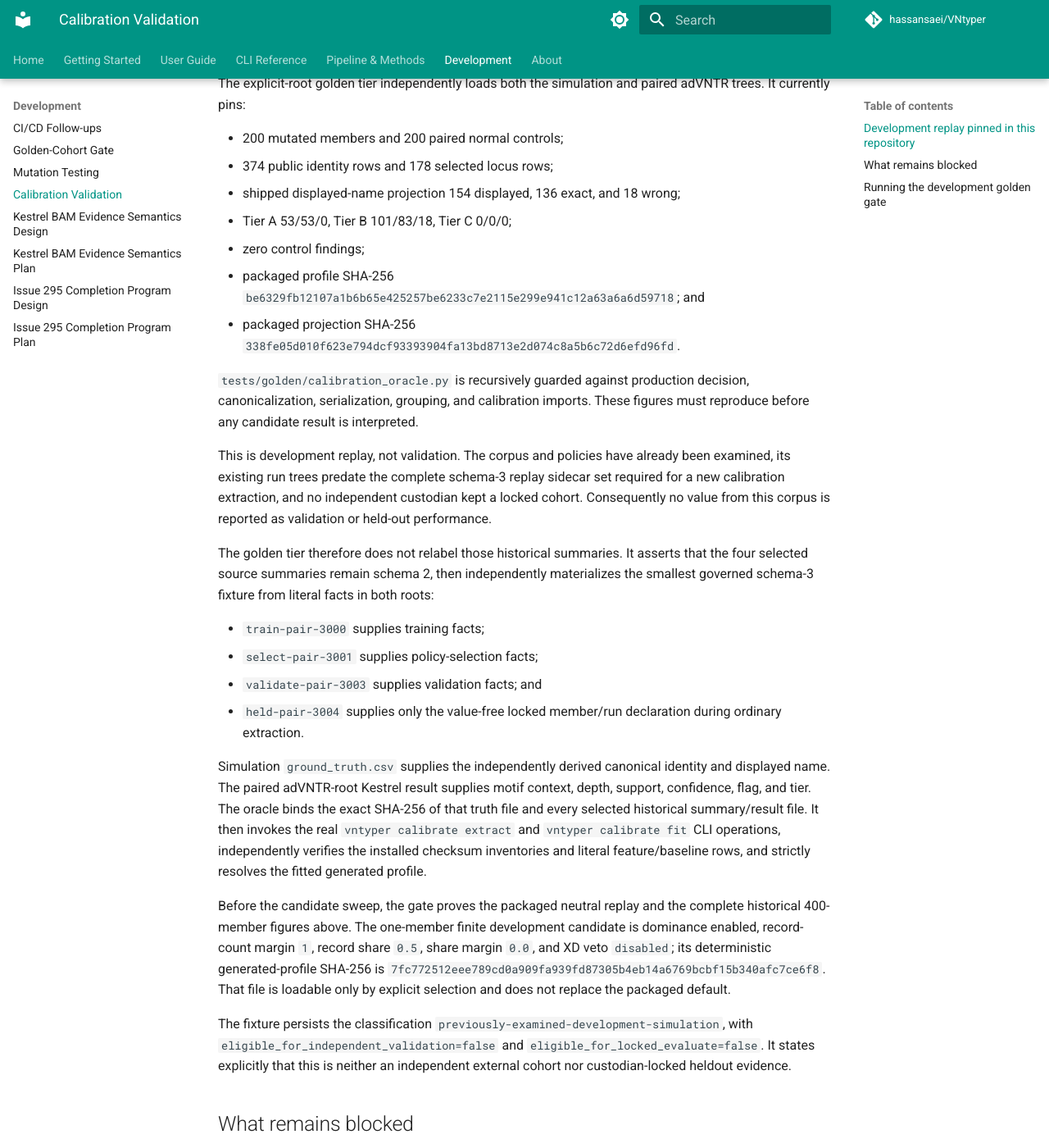
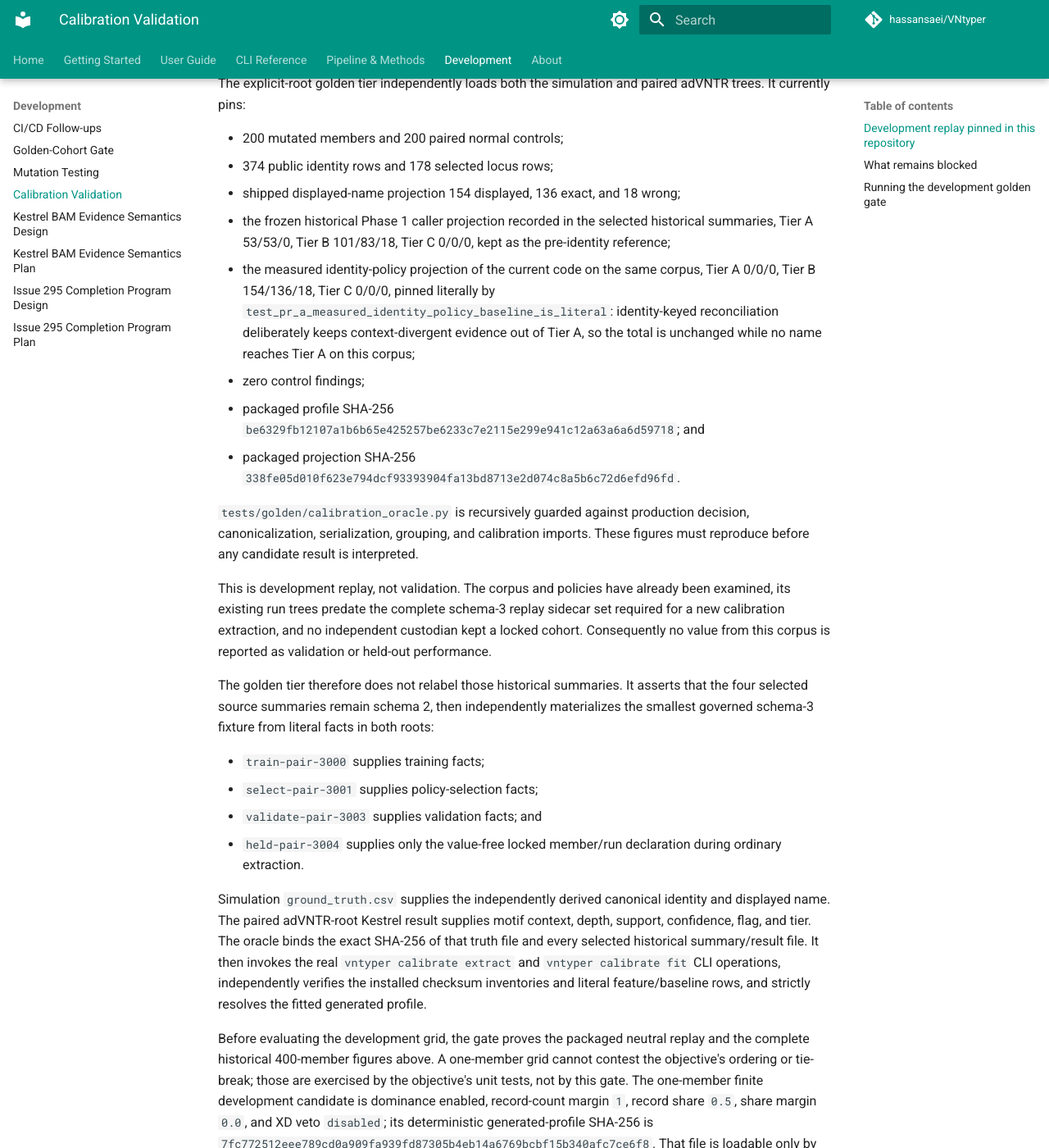
Before and after one commit to hassansaei/VNtyper, an MkDocs documentation site: the page built from docs/development/calibration-validation.md, in a window 1280 px wide and 1400 px high, scrolled down 388 px. Shown: the whole window at 82% size. Built offline with MkDocs 1.6.1 and Material for MkDocs 9.7.7, drawn with Linux system fonts in a browser that asks for light colours; comment, search, counter and statistics services are not loaded.

Commit message:
docs(calibration): address final review findings
Register the golden marker on one line so its wrapped description no
longer registers two nonsense marker names. State in the calibrate CLI
page that the calibration candidate universe is decided by the verified
run-local profile snapshot, never by the recorded profile kind, summary
fields, or paths; that the custody operation lock is an advisory POSIX
flock with no multi-host or portability guarantee; and align the XD
sentence with the invariant that XD is never a read or molecule count,
vote weight, tie-break, or winner selector. Separate the frozen
historical Phase 1 per-tier figures from the measured identity-policy
projection in the validation page, and say that a one-member grid
cannot contest the objective ordering. Document the internal
double-underscore persistence columns in the output-files guide.

Refs #295

Co-Authored-By: Claude Fable 5.1 <noreply@anthropic.com>
Claude-Session: https://claude.ai/code/session_01S9cm5vbPmPcnjuzsd1Lvgz

```diff
--- a/docs/development/calibration-validation.md
+++ b/docs/development/calibration-validation.md
@@ -12,7 +12,14 @@ trees. It currently pins:
 - 200 mutated members and 200 paired normal controls;
 - 374 public identity rows and 178 selected locus rows;
 - shipped displayed-name projection 154 displayed, 136 exact, and 18 wrong;
-- Tier A 53/53/0, Tier B 101/83/18, Tier C 0/0/0;
+- the frozen historical Phase 1 caller projection recorded in the selected historical
+  summaries, Tier A 53/53/0, Tier B 101/83/18, Tier C 0/0/0, kept as the pre-identity
+  reference;
+- the measured identity-policy projection of the current code on the same corpus,
+  Tier A 0/0/0, Tier B 154/136/18, Tier C 0/0/0, pinned literally by
+  `test_pr_a_measured_identity_policy_baseline_is_literal`: identity-keyed reconciliation
+  deliberately keeps context-divergent evidence out of Tier A, so the total is unchanged
+  while no name reaches Tier A on this corpus;
 - zero control findings;
 - packaged profile SHA-256
   `be6329fb12107a1b6b65e425257be6233c7e2115e299e941c12a63a6a6d59718`; and
@@ -46,8 +53,10 @@ calibrate extract` and `vntyper calibrate fit` CLI operations, independently ver
 installed checksum inventories and literal feature/baseline rows, and strictly resolves
 the fitted generated profile.
 
-Before the candidate sweep, the gate proves the packaged neutral replay and the complete
-historical 400-member figures above. The one-member finite development candidate is
+Before evaluating the development grid, the gate proves the packaged neutral replay and
+the complete historical 400-member figures above. A one-member grid cannot contest the
+objective's ordering or tie-break; those are exercised by the objective's unit tests, not
+by this gate. The one-member finite development candidate is
 dominance enabled, record-count margin `1`, record share `0.5`, share margin `0.0`, and XD
 veto `disabled`; its deterministic generated-profile SHA-256 is
 `7fc772512eee789cd0a909fa939fd87305b4eb14a6769bcbf15b340afc7ce6f8`.
```
Also changed, not shown: docs/cli/calibrate.md (+11 -1 lines), docs/user-guide/output-files.md (+8 -1 lines), 1 other file.
